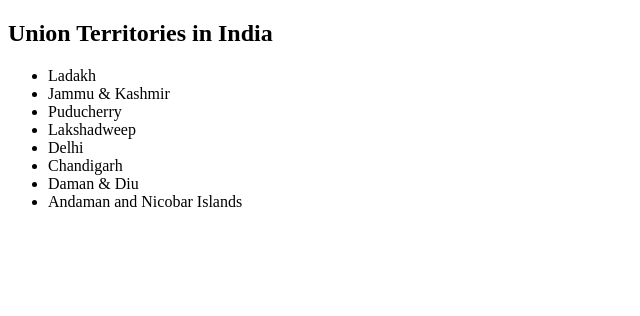
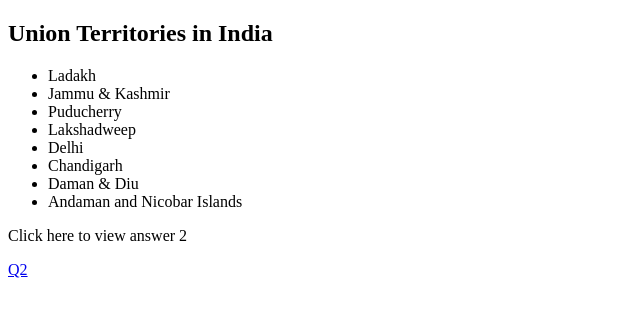
Before and after one commit to Dhanyanagaraj/activity-3-Web-Technology, a plain HTML site: page index.html in a window 1280 px wide. Shown: the whole page, without its empty margins (0-640 px from the left). Drawn offline with Linux system fonts and the light colour scheme.

Commit message:
Update index.html

```diff
--- a/index.html
+++ b/index.html
@@ -15,6 +15,8 @@
   <li>Daman & Diu</li>
   <li>Andaman and Nicobar Islands</li>
 </ul>
+  <p> Click here to view answer 2 </p>
+    <p><a href="https://github.com/Dhanyanagaraj/activity-3-Web-Technology/blob/main/02.html">Q2</a></p>
 
 </body>
 </html>
```
